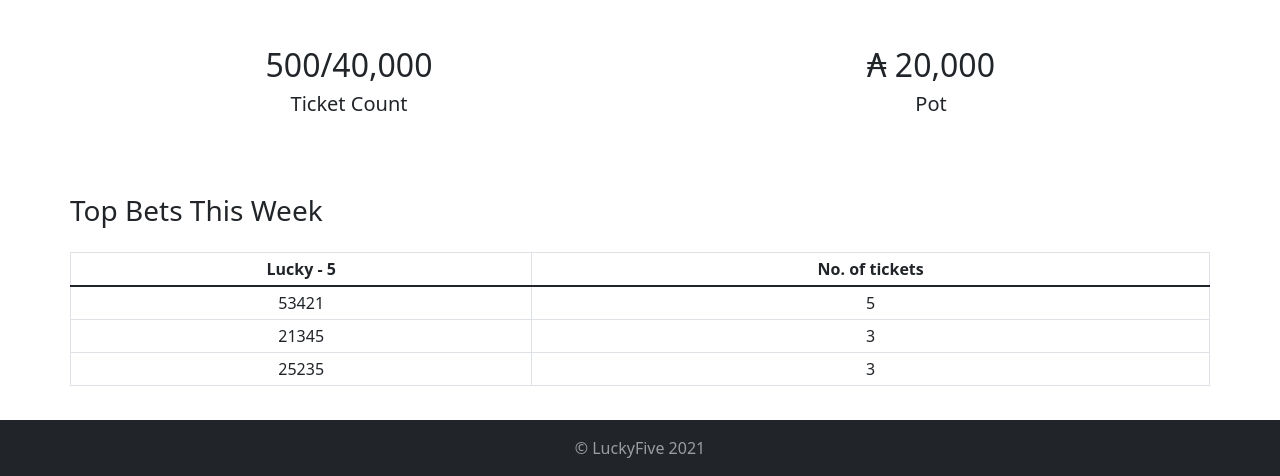
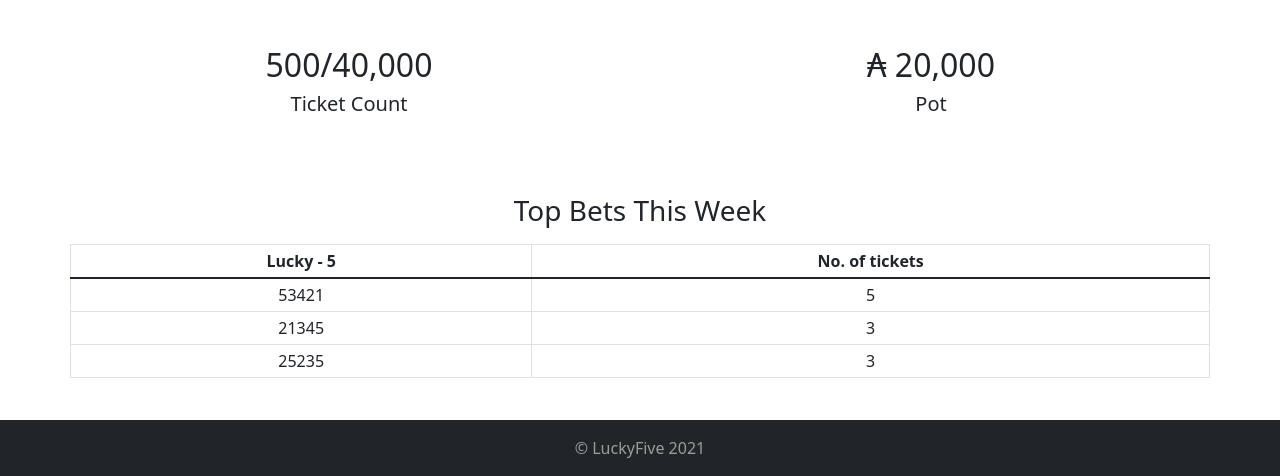
Before and after one commit to riidatibula/lucky-five, a Django app: page / in a window 1280 px wide. Shown: the part 324-800 px from the top of the page. Run offline with Django 3.2, Linux system fonts and the light colour scheme.

Commit message:
centered top bets heading

```diff
--- a/src/bets/templates/bets/homepage.html
+++ b/src/bets/templates/bets/homepage.html
@@ -32,7 +32,11 @@
 
     <!-- top bets section -->
     <div class="container-fluid top-bets">
-        <h3 class="mb-4">Top Bets This Week</h3>
+        <div class="row mb-2">
+            <div class="col" align="center">
+                <h3>Top Bets This Week</h3>
+            </div>
+        </div>
         <div class="table-responsive">
             <table class="table table-bordered table-sm">
                 <thead align="center">
```
